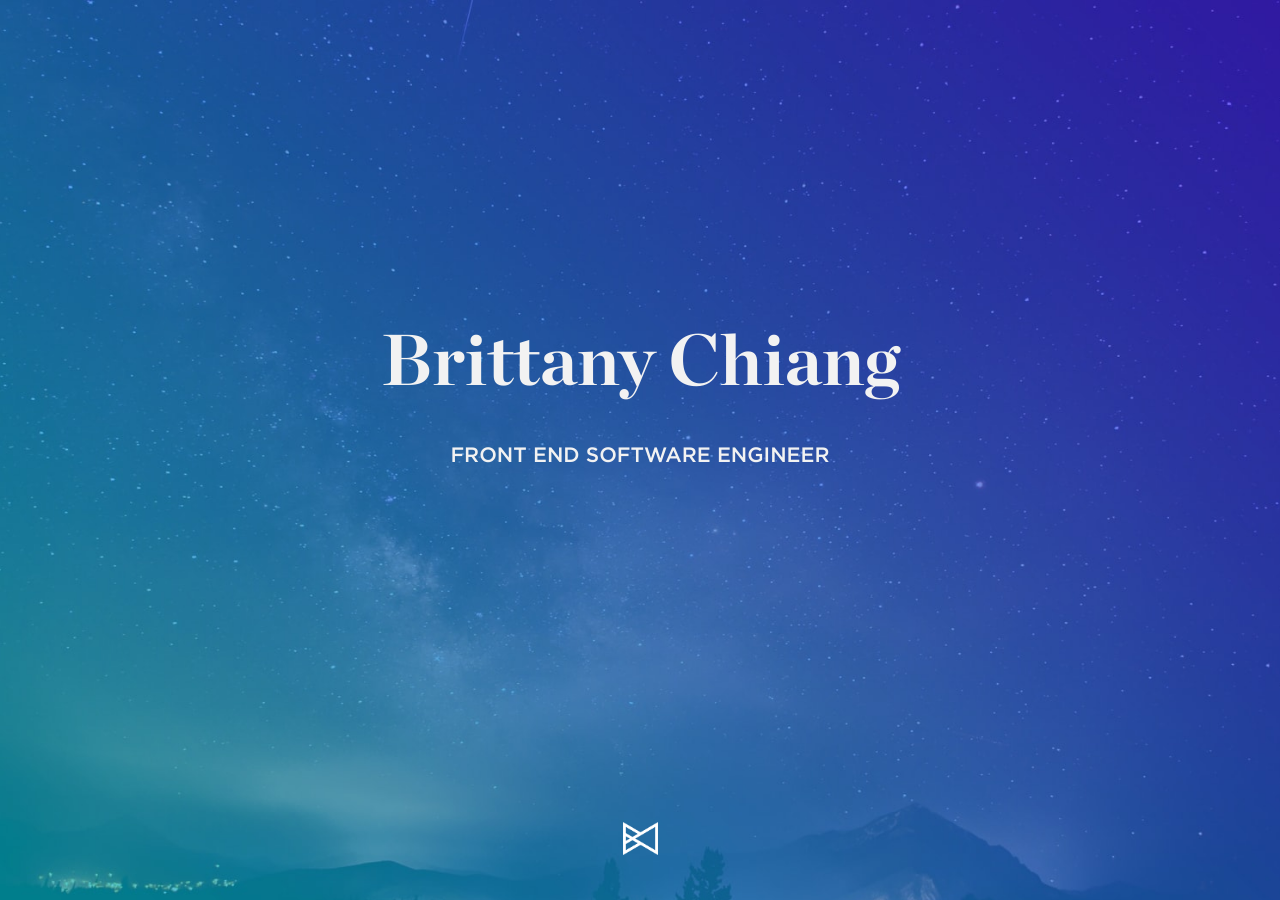
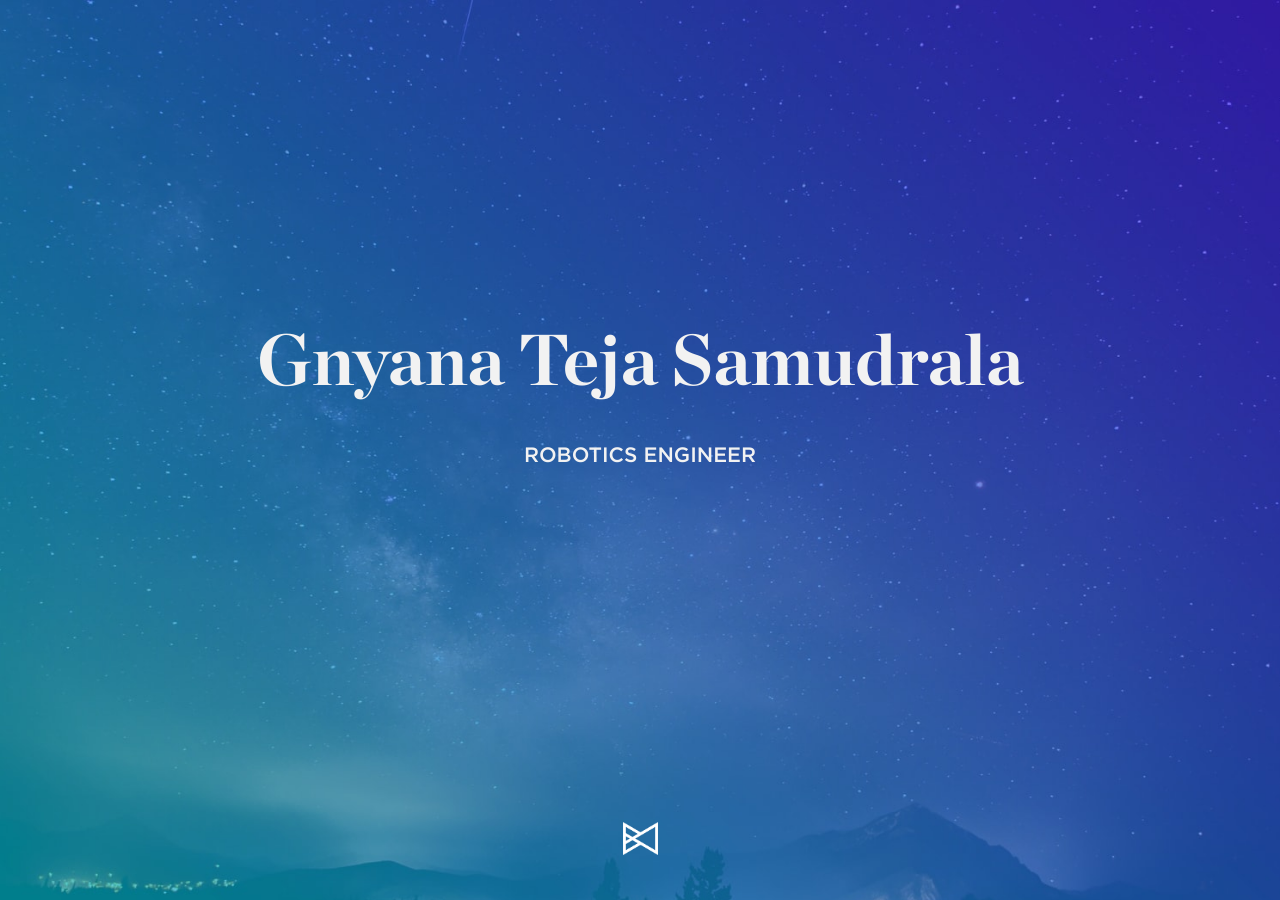
Before and after one commit to sgteja/trailsite.github.io, a Jekyll site: the page built from index.html, in a window 1280 px wide and 900 px high. Built offline with Jekyll 4.4.1, drawn with Linux system fonts in a browser that asks for light colours; nearby versions of some CDN libraries.

Commit message:
Update intro.html

```diff
--- a/_includes/intro.html
+++ b/_includes/intro.html
@@ -6,10 +6,10 @@
   <div class="intro-wrapper">
     <div class="intro-body" data-anchor-target="#intro-section" data-top="opacity: 1;" data-top-bottom="opacity: 0;">
       <div class="intro-content">
-        <h1 class="heading" data-content="Brittany Chiang"><span class="name">Brittany Chiang</span></h1>
+        <h1 class="heading" data-content="Gnyana Teja Samudrala"><span class="name">Gnyana Teja Samudrala</span></h1>
         <div class="action-wrapper">
           <p class="subtext">
-            <a class="btn main-action">Front End Software Engineer</a>
+            <a class="btn main-action">Robotics Engineer</a>
           </p>
         </div>
       </div>
```
